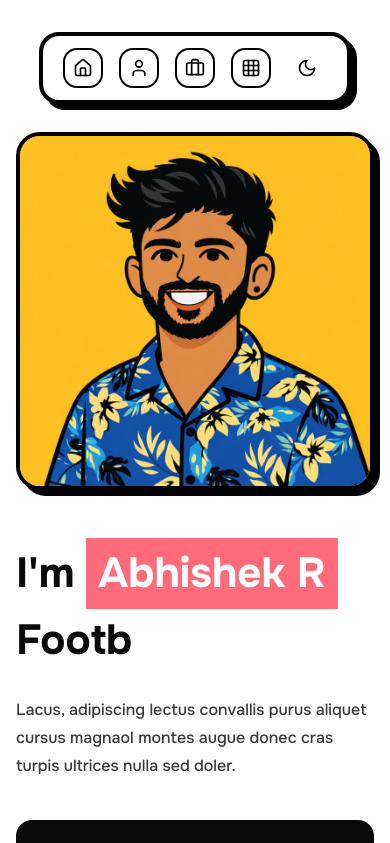
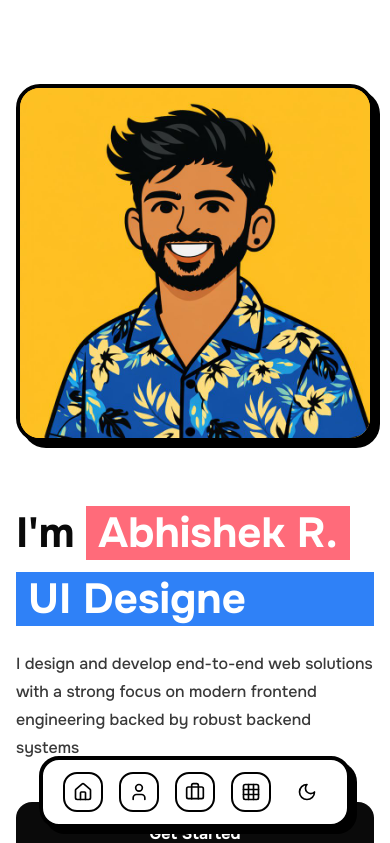
Before and after one commit to Abhixshek7/Main-portfolio, a Next.js app: page / in a window 390 px wide. Shown: the top 843 px of the page. Built offline with nearby package versions, Linux system fonts and the light colour scheme.

Commit message:
Fixed typewriter span

```diff
--- a/app/page.tsx
+++ b/app/page.tsx
@@ -12,7 +12,7 @@ import { Footer } from "@/components/footer"
 
 export default function Home() {
   return (
-    <main className="min-h-screen bg-background pt-24">
+    <main className="min-h-screen pt-16">
 
       <Navigation />
 
--- a/components/about-section.tsx
+++ b/components/about-section.tsx
@@ -11,8 +11,8 @@ export function AboutSection() {
 
         <div className="space-y-6 md:space-y-8">
           <div>
-            <h2 className="text-3xl md:text-4xl lg:text-5xl font-bold mb-4">
-              Who's behind all this <span className="bg-[#2F81F7] text-white px-3 py-1 inline-block">great work?</span>
+            <h2 className="text-3xl md:text-4xl align-center text-center lg:text-5xl font-bold mb-4">
+             <span className="bg-[#2F81F7] text-white px-3 py-1 inline-block">About me</span>
             </h2>
             <p className="text-gray-600 text-base md:text-lg leading-relaxed">
               Eu pellentesque arcu ornare velit faucibus egestas gravida sed in purus enim molestie gravida imperdiet
--- a/components/hero-section.tsx
+++ b/components/hero-section.tsx
@@ -11,12 +11,12 @@ export function HeroSection() {
 
   const texts = [
 
-  "Web Developer",
+  "Full-Stack Developer",
   "UI Designer",
   "Footballer",
 ];
 
-const [displayedText, setDisplayedText] = useState("");
+const [displayedText, setDisplayedText] = useState(" ");
 const [textIndex, setTextIndex] = useState(0);
 const [charIndex, setCharIndex] = useState(0);
 const [isDeleting, setIsDeleting] = useState(false);
@@ -63,11 +63,11 @@ useEffect(() => {
   return (
     <>
 
-    <section className="container mx-auto px-4 py-9 md:py-24">
-      <div className="max-w-6xl mx-auto grid md:grid-cols-2 gap-12 items-center">
+    <section className="container mx-auto px-4 py-5 md:py-24">
+      <div className="max-w-8xl mx-auto grid md:grid-cols-2 gap-16 items-center">
 
 
-        <div className="flex justify-center md:justify-start">
+        <div className="flex justify-center md:justify-items-center">
           <div
   className="
     relative w-full max-w-md aspect-square
@@ -92,16 +92,43 @@ useEffect(() => {
 
         </div>
 
-          <div className="space-y-6">
-          <h1 className="text-[42px] text-rightleading-[50px] md:text-[72px] font-bold md:leading-[80px] ">
-            I'm <span className="bg-[#FF6B7A] text-white px-3 py-1 inline-block">Abhishek R</span> <br />{''}
-            {displayedText}
-            {showCursor}
-          </h1>
+          <div className="space-y-6 max-w-4xl">
+          <h1 className="text-[42px] md:text-[60px] font-bold leading-[1.1] flex flex-col gap-3">
+  {/* Fixed name */}
+  <span className="inline-block">
+    I'm{" "}
+    <span className="bg-[#FF6B7A] text-white px-3 py-1 inline-block">
+      Abhishek R.
+    </span>
+  </span>
+
+  {/* Animated role */}
+  <span
+  className="
+    bg-[#2F81F7] text-white px-3 py-1 inline-block
+    min-w-[320px] md:min-w-[200px]
+    whitespace-nowrap
+  "
+>
+  {displayedText}
+  <span
+    className={`
+      inline-block
+      w-[1ch]
+      ml-1
+      transition-opacity duration-150
+      ${showCursor ? "opacity-100" : "opacity-0"}
+    `}
+  >
+    |
+  </span>
+</span>
+
+</h1>
+
 
           <p className="text-[#393939] text-[16px] md:text-[18px] font-medium leading-[28px] md:leading-[30px] max-w-xl">
-            Lacus, adipiscing lectus convallis purus aliquet cursus magnaol montes augue donec cras turpis ultrices
-            nulla sed doler.
+           I design and develop end-to-end web solutions with a strong focus on modern frontend engineering backed by robust backend systems
           </p>
 
           <div className="flex justify-center sm:flex-row flex-wrap gap-4 sm:gap-7 pt-4">
@@ -113,7 +140,7 @@ useEffect(() => {
         </div>
 
       </div>
-
+    {/* <Animation1 /> */}
     </section>
      </>
   )
--- a/components/navigation.tsx
+++ b/components/navigation.tsx
@@ -7,7 +7,8 @@ import {
   Briefcase,
   Grid,
   Sun,
-  Moon
+  Moon,
+  Icon
 } from "lucide-react"
 
 
@@ -58,13 +59,15 @@ const navItems = [
   return (
     <>
       {/* Actual navbar */}
-      <motion.div
+   <motion.div
   initial={false}
   animate={visible ? "shown" : "hidden"}
   variants={{
-    shown: { y: 0 },
-    hidden: { y: "-100%" },
-  }}
+  shown: { y: 0 },
+  hidden: {
+    y: window.innerWidth < 768 ? "100%" : "-100%",
+  },
+}}
   transition={{
     type: "spring",
     stiffness: 300,
@@ -72,11 +75,21 @@ const navItems = [
     mass: 0.8,
   }}
   className="
-    fixed top-0 left-0 right-0
+    fixed
+    left-0 right-0
     z-50
     flex justify-center
-    px-4 pt-8 pb-6"
+
+    /* Mobile & Tablet → fixed bottom */
+    bottom-0 px-4 py-4
+
+    /* Desktop → fixed top */
+    md:top-0 md:bottom-auto
+    md:px-4 md:pt-8 md:pb-6
+  "
 >
+
+
 
        <nav
   className="
@@ -86,6 +99,8 @@ const navItems = [
     bg-white dark:bg-black
     border-4 border-black dark:border-white
     rounded-xl
+    rounded-full md:rounded-xl
+backdrop-blur-md
     px-5 py-3
     shadow-[6px_6px_0px_0px_rgba(0,0,0,1)]
     dark:shadow-[6px_6px_0px_0px_rgba(255,255,255,1)]
--- a/components/ui/animation.tsx
+++ b/components/ui/animation.tsx
@@ -51,7 +51,7 @@ const StyledWrapper = styled.div`
   display: flex;
   align-items: center;
   justify-content: center;
-  gap: 80px;
+  gap: 10px;
   width: 60vh;
   height: 60vh ;
 }
@@ -587,7 +587,7 @@ const StyledWrapper = styled.div`
 
 export default Animation1;
 
-// import React from 'react';
+
 // import styled from 'styled-components';
 
 // const Loader = () => {
```
